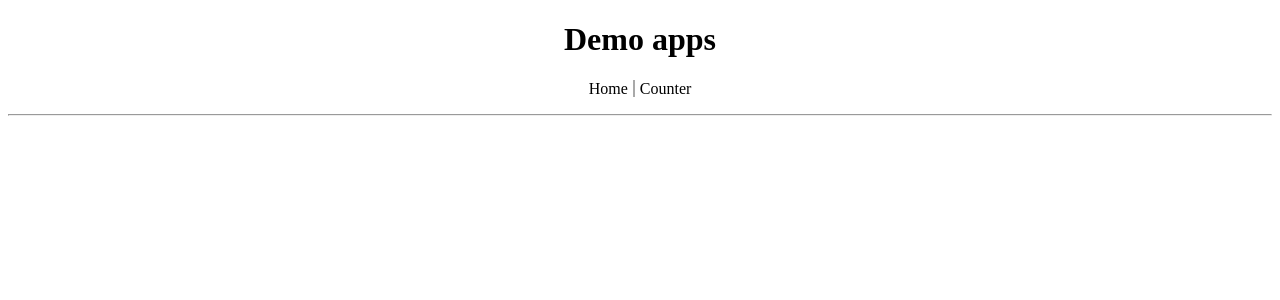
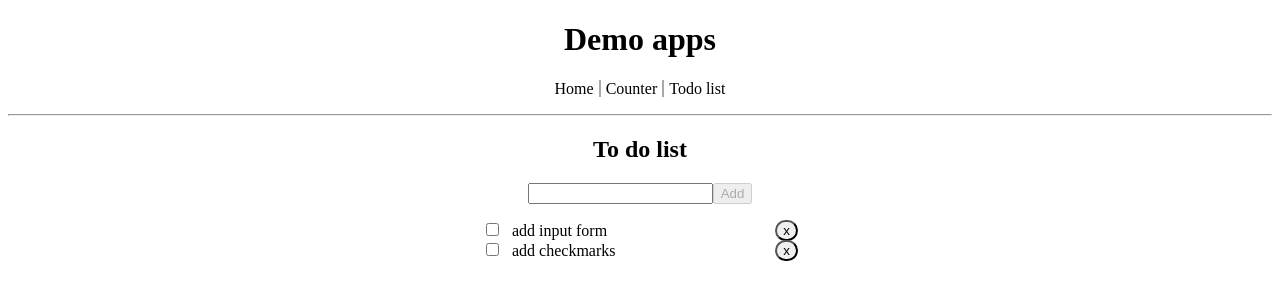
Before and after one commit to rvanheest/react-demo, a React app: page /todolist in a window 1280 px wide. Shown: the top 300 px of the page. Built offline with nearby package versions, Linux system fonts and the light colour scheme.

Commit message:
TodoList example

```diff
--- a/package.json
+++ b/package.json
@@ -10,7 +10,8 @@
     "history": "^5.0.0",
     "react": "^16.13.1",
     "react-dom": "^16.13.1",
-    "react-router-dom": "^5.2.0"
+    "react-router-dom": "^5.2.0",
+    "uuid": "^8.3.0"
   },
   "devDependencies": {
     "@babel/core": "^7.11.1",
@@ -23,6 +24,7 @@
     "@types/react": "^16.9.44",
     "@types/react-dom": "^16.9.8",
     "@types/react-router-dom": "^5.1.5",
+    "@types/uuid": "^8.0.1",
     "autoprefixer": "^9.8.6",
     "babel-loader": "^8.1.0",
     "babel-minify-webpack-plugin": "^0.3.1",
--- a/src/components/App.tsx
+++ b/src/components/App.tsx
@@ -2,6 +2,7 @@ import React from "react"
 import { BrowserRouter, Link, Route, Switch } from "react-router-dom"
 import "./App.css"
 import CounterPage from "./counter/CounterPage"
+import TodoPage from "./todo-list/TodoPage"
 
 interface NavItemProps {
     text: string
@@ -19,6 +20,7 @@ const Navigation = () => (
         <ul>
             <NavItem text="Home" path="/"/>
             <NavItem text="Counter" path="/counter"/>
+            <NavItem text="Todo list" path="/todolist"/>
         </ul>
     </nav>
 )
@@ -36,6 +38,7 @@ const App = () => (
                     <p style={{ textAlign: "center" }}>You're home!!!</p>
                 </Route>
                 <Route path="/counter" exact component={CounterPage}/>
+                <Route path="/todolist" exact component={TodoPage}/>
             </Switch>
         </main>
     </>
--- /dev/null
+++ b/src/components/todo-list/TodoInput.css
@@ -0,0 +1,3 @@
+.todo .todo-input {
+    text-align: center;
+}
--- /dev/null
+++ b/src/components/todo-list/TodoInput.tsx
@@ -0,0 +1,31 @@
+import React, { ChangeEvent, FormEvent, useState } from "react"
+import "./TodoInput.css"
+
+interface TodoInputProps {
+    onAdd: (descr: string) => void
+}
+
+const TodoInput = ({ onAdd }: TodoInputProps) => {
+    const [text, setText] = useState("")
+
+    function onInputChange(e: ChangeEvent<HTMLInputElement>): void {
+        setText(e.target.value)
+    }
+
+    function handleSubmit(e: FormEvent<HTMLFormElement>): void {
+        e.preventDefault()
+        if (!!text) {
+            onAdd(text)
+            setText("")
+        }
+    }
+
+    return (
+        <form className="todo-input" onSubmit={handleSubmit}>
+            <input type="text" name="todo-input" value={text} onChange={onInputChange}/>
+            <button type="submit" disabled={!text}>Add</button>
+        </form>
+    )
+}
+
+export default TodoInput
--- /dev/null
+++ b/src/components/todo-list/TodoItem.css
@@ -0,0 +1,17 @@
+.todo .todoList li {
+    position: relative;
+}
+
+.todo .todoList li label {
+    margin-left: 10px;
+}
+
+.todo .todoList li label.completed {
+    text-decoration: line-through;
+}
+
+.todo .todoList li button.delete {
+    position: absolute;
+    right: 0;
+    border-radius: 20px;
+}
--- /dev/null
+++ b/src/components/todo-list/TodoItem.tsx
@@ -0,0 +1,20 @@
+import React from "react"
+import { TodoListItem } from "./TodoPage"
+import "./TodoItem.css"
+
+interface TodoItemProps {
+    item: TodoListItem
+
+    setDone: (id: string, done: boolean) => void
+    remove: (id: string) => void
+}
+
+const TodoItem = ({ item: { id, description, completed }, setDone, remove }: TodoItemProps) => (
+    <li>
+        <input type="checkbox" id={`todo-item-${id}`} onChange={e => setDone(id, e.target.checked)}/>
+        <label htmlFor={`todo-item-${id}`} className={completed ? "completed" : ""}>{description}</label>
+        <button type="button" className="delete" onClick={() => remove(id)}>x</button>
+    </li>
+)
+
+export default TodoItem
--- /dev/null
+++ b/src/components/todo-list/TodoList.css
@@ -0,0 +1,9 @@
+.todo .emptyList {
+    font-style: italic;
+}
+
+.todo .todoList {
+    list-style-type: none;
+    text-align: left;
+    padding-left: 0;
+}
--- /dev/null
+++ b/src/components/todo-list/TodoList.tsx
@@ -0,0 +1,28 @@
+import React from "react"
+import { TodoListItem } from "./TodoPage"
+import "./TodoList.css"
+import TodoItem from "./TodoItem"
+
+interface TodoListProps {
+    list: TodoListItem[]
+
+    setItemDone: (id: string, done: boolean) => void
+    removeItem: (id: string) => void
+}
+
+const TodoList = ({ list, setItemDone, removeItem }: TodoListProps) => {
+    if (list.length == 0)
+        return (
+            <p className="emptyList">Nothing to display</p>
+        )
+    else
+        return (
+            <ul className="todoList">
+                {
+                    list.map(item => <TodoItem key={item.id} item={item} setDone={setItemDone} remove={removeItem}/>)
+                }
+            </ul>
+        )
+}
+
+export default TodoList
--- /dev/null
+++ b/src/components/todo-list/TodoPage.css
@@ -0,0 +1,8 @@
+.todo {
+    margin: auto;
+    width: 25%;
+}
+
+.todo h2 {
+    text-align: center;
+}
--- /dev/null
+++ b/src/components/todo-list/TodoPage.tsx
@@ -0,0 +1,51 @@
+import React, { useState } from "react"
+import { v4 as uuid } from "uuid"
+import TodoList from "./TodoList"
+import "./TodoPage.css"
+import TodoInput from "./TodoInput"
+
+export interface TodoListItem {
+    id: string
+    description: string
+    completed: boolean
+}
+
+const TodoPage = () => {
+    const [todoList, setTodoList] = useState<TodoListItem[]>([{
+        id: uuid(),
+        description: "add input form",
+        completed: false,
+    }, { id: uuid(), description: "add checkmarks", completed: false }])
+
+    function addTodoListItem(todo: string): void {
+        setTodoList([...todoList, { id: uuid(), description: todo, completed: false }])
+    }
+
+    function removeTodoListItem(todoId: string): void {
+        setTodoList(todoList.filter(({ id }) => todoId != id))
+    }
+
+    function completeItem(todoId: string, done: boolean): void {
+        setTodoList(
+            todoList.map(todo => {
+                if (todo.id == todoId)
+                    return { ...todo, completed: done }
+                else
+                    return todo
+            }),
+        )
+    }
+
+    return (
+        <div className="todo">
+            <h2>To do list</h2>
+            <TodoInput onAdd={addTodoListItem}/>
+            <TodoList list={todoList}
+                      setItemDone={completeItem}
+                      removeItem={removeTodoListItem}
+            />
+        </div>
+    )
+}
+
+export default TodoPage
```
Also changed, not shown: 1 other file (tests, documents, lock files or other folders).
